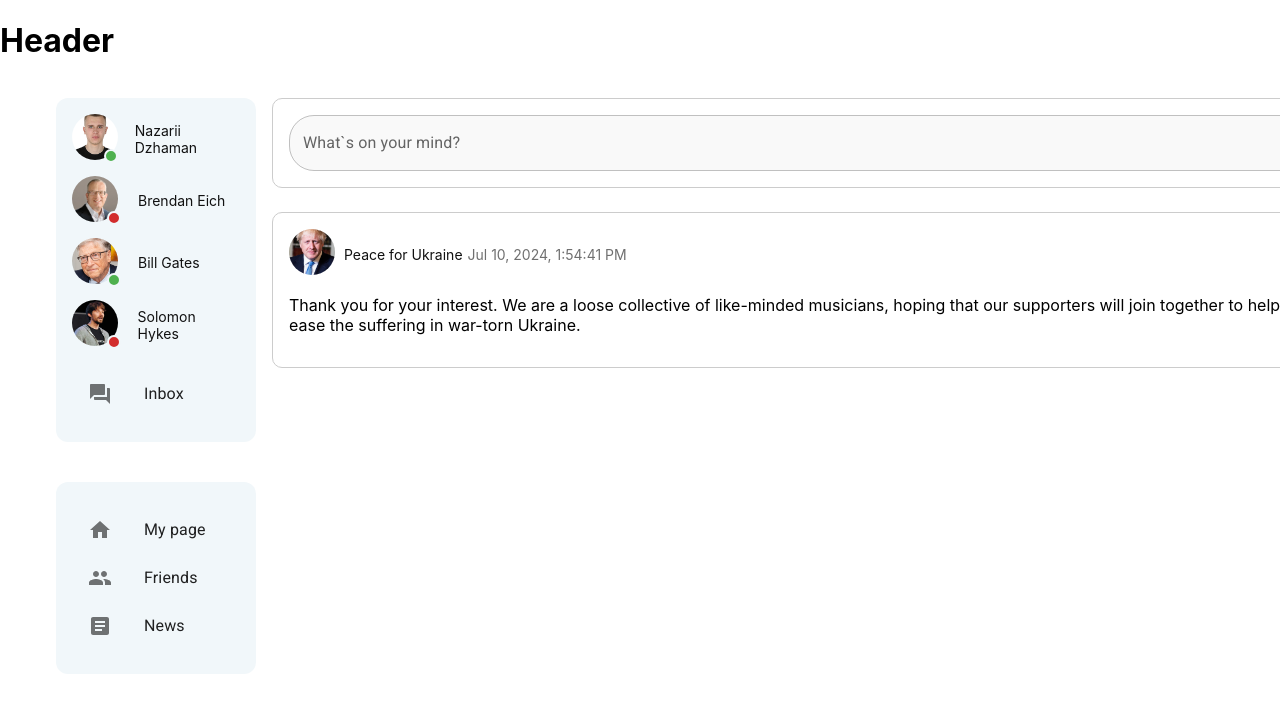
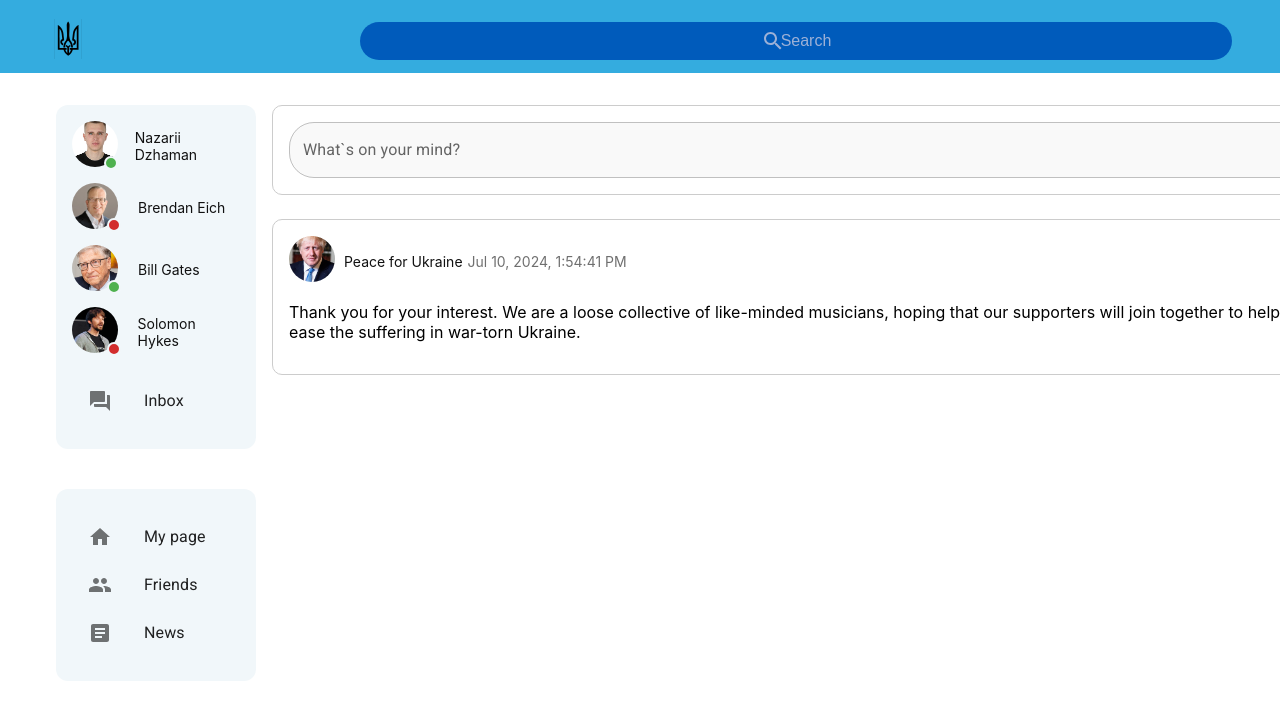
Before and after one commit to Dzhaman-Nazarii/social-network, a React (Create React App) app: page / in a window 1280 px wide. Shown: the top 720 px of the page. Built offline with nearby package versions, Linux system fonts and the light colour scheme.

Commit message:
add Header

```diff
--- /dev/null
+++ b/src/components/layout/header/Header.module.css
@@ -0,0 +1,47 @@
+.header {
+	display: flex;
+	align-items: center;
+	justify-content: space-between;
+	background-color: #34ACDF;
+	padding: 1.2rem 3rem 0.6rem;
+}
+
+header > .imageWrapper{
+	width: 25%;
+}
+
+.header > .imageWrapper > img {
+	width: 40px;
+	height: 40px;
+}
+
+.header > .inputWrapper {
+	position: relative;
+	margin-left: 16px;
+	width: calc(75% - 16px);
+	border-radius: 30px;
+	background-color: #005BBB;
+}
+
+.header > .inputWrapper > input {
+	width: 100%;
+	background: transparent;
+	border: none;
+	outline: none;
+	color: #fff;
+	font-size: 16px;
+	text-align: center;
+	padding: 10px;
+}
+
+.header > .inputWrapper > input::placeholder {
+	color: #9cb1d7;
+}
+
+
+.header > .inputWrapper > svg {
+	fill: #9cb1d7 !important;
+	position: absolute;
+	top: 7px;
+	left: 46%;
+}
--- a/src/components/layout/header/Header.tsx
+++ b/src/components/layout/header/Header.tsx
@@ -1,7 +1,29 @@
-import { FC } from "react"
+import { FC, useState } from "react";
+import logoUkraine from "../../../img/logo_Ukraine.svg";
+import { Search } from "@mui/icons-material";
 
-export const Header:FC = () => {
+import css from './Header.module.css';
+
+export const Header: FC = () => {
+
+	const [isSearchActive, setIsSearchActive] = useState(false);
+
 	return (
-		<h1>Header</h1>
-	)
-}
+		<header className={css.header}>
+			<div className={css.imageWrapper}>
+			<img
+				src={logoUkraine}
+				alt="logo"
+			/>
+			</div>
+			<div className={css.inputWrapper}>
+				{!isSearchActive && <Search/>}
+				<input
+					type="text"
+					placeholder="Search"
+					onClick={()=>setIsSearchActive(true)}
+				/>
+			</div>
+		</header>
+	);
+};
```
Also changed, not shown: src/img/logo_Ukraine.svg (added).
